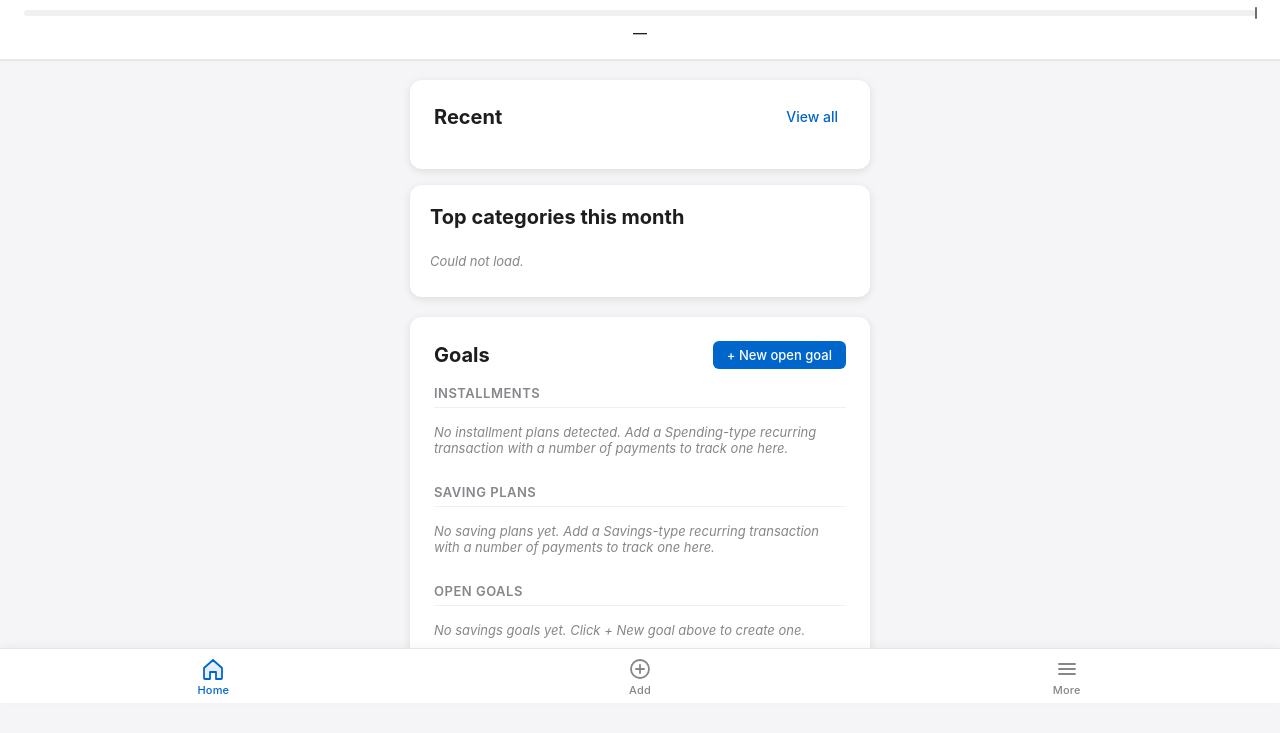
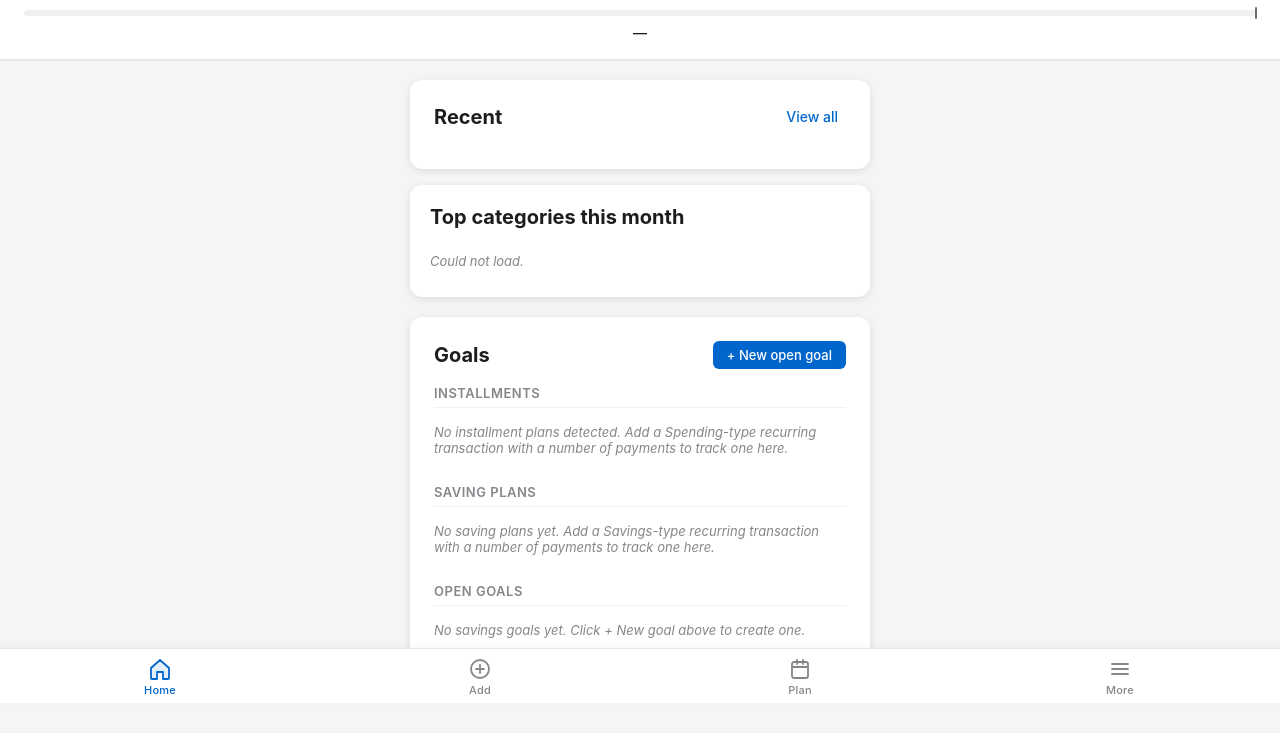
Before and after one commit to Cinos325/Runway, a website: page public/index.html in a window 1280 px wide. Shown: the part 97-830 px from the top of the page. Drawn offline with Linux system fonts and the light colour scheme; no server answers.

Commit message:
Adds empty plan tab

```diff
--- a/public/index.html
+++ b/public/index.html
@@ -266,6 +266,13 @@
             </div>
         </div>
 
+        <div class="tab-pane" id="planTab" data-tab="plan">
+            <div class="tab-placeholder">
+                <h2>Plan</h2>
+                <p>Recurring transactions, subscriptions, installments, and savings goals will live here.</p>
+            </div>
+        </div>
+
         <!-- ====== MORE TAB ====== -->
         <div class="tab-pane" id="moreTab" data-tab="more">
             <!-- Sub-tab selector: three sections inside More -->
@@ -364,6 +371,15 @@
                 <line x1="8" y1="12" x2="16" y2="12"/>
             </svg>
             <span class="nav-label">Add</span>
+        </button>
+        <button type="button" class="nav-tab" data-target="plan">
+            <svg viewBox="0 0 24 24" aria-hidden="true">
+                <rect x="4" y="5" width="16" height="16" rx="2"/>
+                <line x1="4" y1="10" x2="20" y2="10"/>
+                <line x1="9" y1="3" x2="9" y2="7"/>
+                <line x1="15" y1="3" x2="15" y2="7"/>
+            </svg>
+            <span class="nav-label">Plan</span>
         </button>
         <button type="button" class="nav-tab" data-target="more">
             <svg viewBox="0 0 24 24" aria-hidden="true">
```
